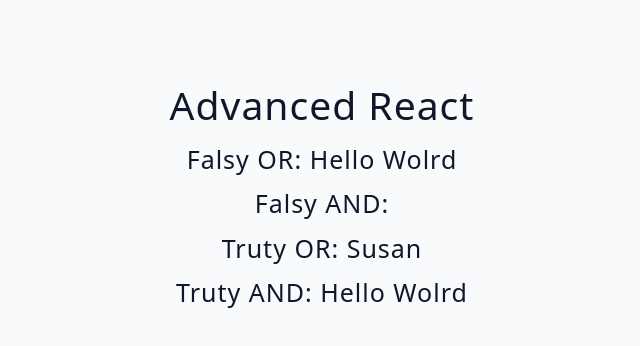
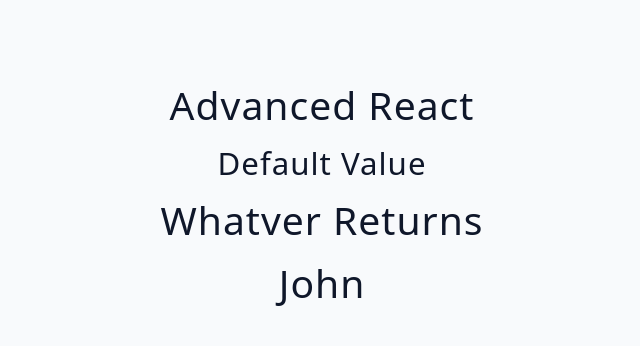
Before and after one commit to Sholola-Gbolahan/Advance-react, a React (Vite) app: page / in a window 1280 px wide. Shown: the top 346 px of the page, without its empty margins (318-958 px from the left). Built offline with nearby package versions, Linux system fonts and the light colour scheme.

Commit message:
Short Circuit - Examples

```diff
--- a/src/App.jsx
+++ b/src/App.jsx
@@ -1,5 +1,5 @@
 
-import Starter from './tutorial/03-conditional-rendering/starter/04-short-circuit-overview'
+import Starter from './tutorial/03-conditional-rendering/starter/05-short-circuit-examples'
 
 
 
--- a/src/tutorial/03-conditional-rendering/starter/05-short-circuit-examples.jsx
+++ b/src/tutorial/03-conditional-rendering/starter/05-short-circuit-examples.jsx
@@ -8,7 +8,30 @@
   const [user, setUser] = useState({ name: 'john' });
   const [isEditing, setIsEditing] = useState(false);
 
-  return <h2>short circuit - examples</h2>;
+  return ( <>
+  {/* No: 1 */}
+  <h3>{text || 'default value'} </h3>
+    {/* {
+      // No: 2
+      !text && <div>
+        <h2>Whatever Returns</h2>
+        <h3>{name}</h3>
+      </div>
+
+    } */}
+    {/* N0: 3 */}
+    { user && <SomeComponent name={user.name}/>}
+  </>
+
+  )
 };
 
+const SomeComponent = ({name})=>{
+  return <div>
+    <h2>Whatver returns</h2>
+    <h2>{name}</h2>
+  </div>
+
+}
+
 export default ShortCircuitExamples;
```
Also changed, not shown: src/Note.md (+6 -0 lines).
